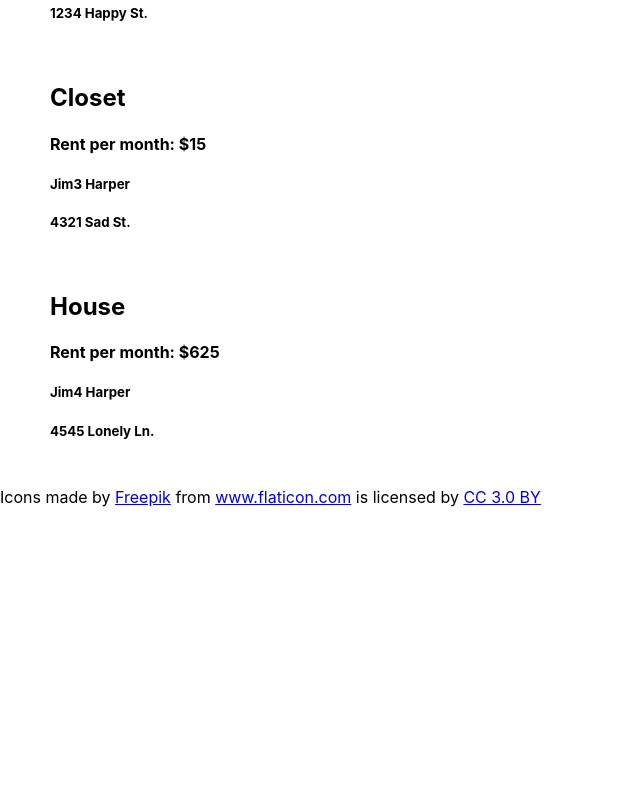
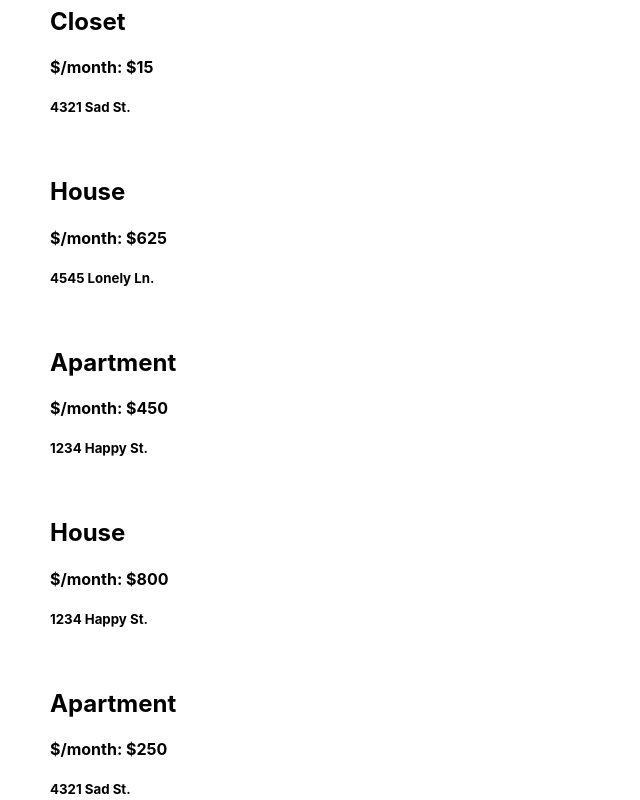
Before and after one commit to sunkakar/BOILERMAKE-VI, a React (Create React App) app in the folder sunny_web_app/placeholdr/: page / in a window 1280 px wide. Shown: the part 460-1260 px from the top of the page, without its empty margins (0-640 px from the left). Before the commit the page ends 967 px from the top, so only its background shows below. Built offline with nearby package versions, Linux system fonts and the light colour scheme.

Commit message:
Removed duplicate attribute, added listings

```diff
--- a/sunny_web_app/placeholdr/src/components/element_list_item.js
+++ b/sunny_web_app/placeholdr/src/components/element_list_item.js
@@ -13,8 +13,7 @@ class ElementListItem extends Component
             return (
             <li>
               <h2>{user.Type}</h2>
-              <h4>Rent per month: {user.Rent}</h4>
-              <h5>{user.firstName} {user.lastName}</h5>
+              <h4>$/month: {user.Rent}</h4>
               <h5>{user.Address}</h5>
             </li>);
           })}
--- a/sunny_web_app/placeholdr/src/data/FakeAPI.json
+++ b/sunny_web_app/placeholdr/src/data/FakeAPI.json
@@ -4,7 +4,6 @@
         "firstName":"Jim",
         "lastName":"Harper",
         "Age":30,
-        "InNeedOf":"Housing",
         "Type": "Apartment",
         "MoveInDate":"08/01/2018",
         "Duration":12,
@@ -17,7 +16,6 @@
         "firstName":"Jim2",
         "lastName":"Harper",
         "Age":30,
-        "InNeedOf":"Housing",
         "Type": "House",
         "MoveInDate":"08/01/2018",
         "Duration":12,
@@ -30,7 +28,6 @@
         "firstName":"Jim3",
         "lastName":"Harper",
         "Age":30,
-        "InNeedOf":"Housing",
         "Type": "Closet",
         "MoveInDate":"08/01/2018",
         "Duration":12,
@@ -43,12 +40,59 @@
         "firstName":"Jim4",
         "lastName":"Harper",
         "Age":30,
-        "InNeedOf":"Housing",
         "Type": "House",
         "MoveInDate":"08/01/2018",
         "Duration":12,
         "Car":false,
         "Address": "4545 Lonely Ln.",
         "Rent": "$625"
+    },
+    {
+        "Status" : "LFR",
+        "firstName":"Julia",
+        "lastName":"Smith",
+        "Age":21,
+        "Type": "Apartment",
+        "MoveInDate":"08/01/2018",
+        "Duration":12,
+        "Car":false,
+        "Address": "1234 Happy St.",
+        "Rent": "$450"
+    },
+    {
+        "Status" : "LFH",
+        "firstName":"Alex",
+        "lastName":"Dundee",
+        "Age":19,
+        "Type": "House",
+        "MoveInDate":"08/01/2018",
+        "Duration":12,
+        "Car":false,
+        "Address": "1234 Happy St.",
+        "Rent":"$800"
+    },
+    {
+        "Status" : "LFR",
+        "firstName":"Noah",
+        "lastName":"Camoi",
+        "Age":24,
+        "Type": "Apartment",
+        "MoveInDate":"08/01/2018",
+        "Duration":12,
+        "Car":false,
+        "Address": "4321 Sad St.",
+        "Rent": "$250"
+    },
+    {
+        "Status" : "LFH",
+        "firstName":"Ashley",
+        "lastName":"Kinsel",
+        "Age":20,
+        "Type": "Apartment",
+        "MoveInDate":"08/01/2018",
+        "Duration":12,
+        "Car":false,
+        "Address": "4545 Lonely Ln.",
+        "Rent": "$425"
     }
 ]
```
